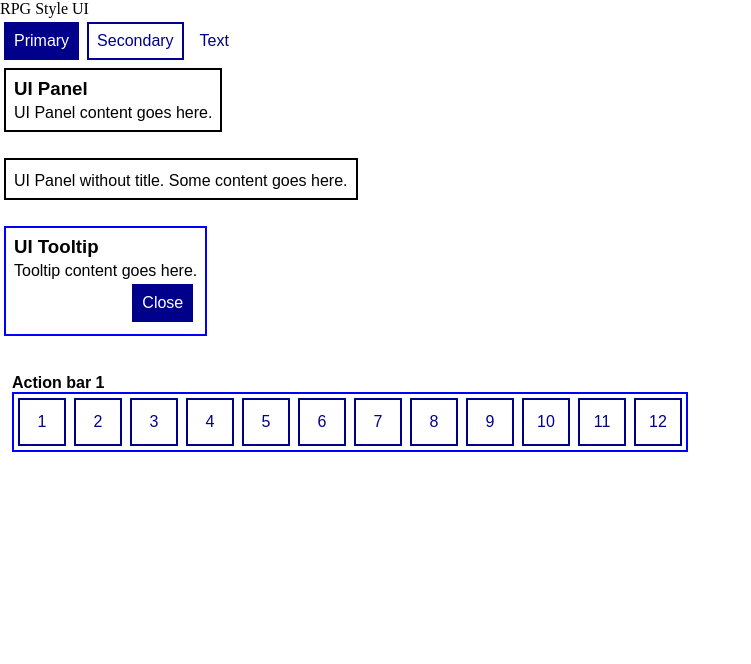
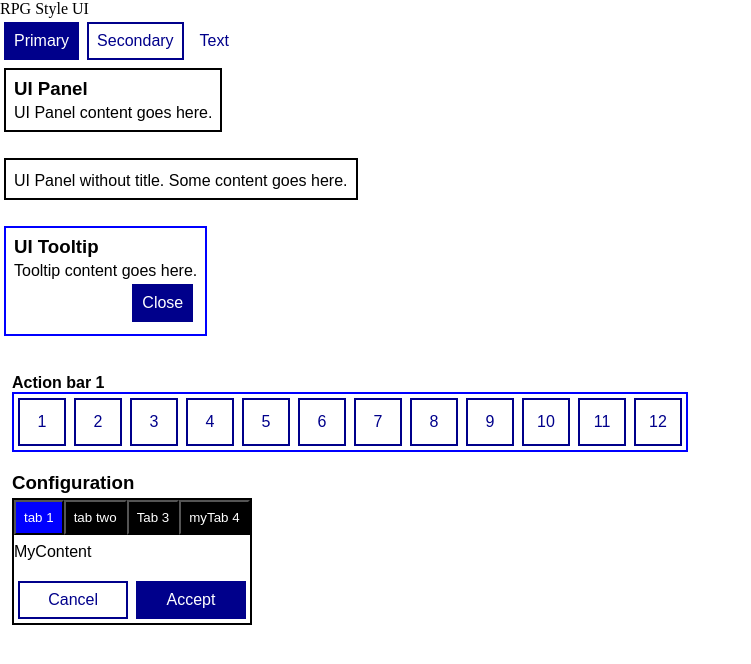
Before and after one commit to vmdharan/rpg-style-ui, a React (Vite) app: page / in a window 1280 px wide. Shown: the top 664 px of the page, without its empty margins (0-751 px from the left). Built offline with nearby package versions, Linux system fonts and the light colour scheme.

Commit message:
Created a tabbed panel component
Created new component UITabbedPanel to show different content based on tab selection.

```diff
--- a/src/App.tsx
+++ b/src/App.tsx
@@ -3,6 +3,7 @@ import UIButton from './components/UIButton';
 import UIPanel from './components/UIPanel';
 import UITooltip from './components/UITooltip';
 import UIActionPanel from './components/UIActionPanel';
+import UITabbedPanel from './components/UITabbedPanel';
 
 const App = () => {
     return (
@@ -26,9 +27,17 @@ const App = () => {
 
             <UIActionPanel title='Action bar 1'
                 buttons={[
-                    {label: '1'}, {label: '2'}, {label: '3'}, {label: '4'}, {label: '5'},
-                    {label: '6'}, {label: '7'}, {label: '8'}, {label: '9'}, {label: '10'},
-                    {label: '11'}, {label: '12'},
+                    { label: '1' }, { label: '2' }, { label: '3' }, { label: '4' }, { label: '5' },
+                    { label: '6' }, { label: '7' }, { label: '8' }, { label: '9' }, { label: '10' },
+                    { label: '11' }, { label: '12' },
+                ]} />
+
+            <UITabbedPanel title='Configuration' tabs={
+                [
+                    { title: 'tab 1', content: <>MyContent</> },
+                    { title: 'tab two', content: <>Some more content</> },
+                    { title: 'Tab 3', content: <>Different content</> },
+                    { title: 'myTab 4', content: <>Same content.</> }
                 ]} />
         </>
     )
--- /dev/null
+++ b/src/components/UITabbedPanel/index.module.scss
@@ -0,0 +1,42 @@
+.ui-tabbed-panel {
+    background-color: white;
+    color: black;
+    border: 2px solid black;
+}
+
+.ui-tabbed-panel-header {
+    margin-bottom: 8px;
+}
+
+.ui-tabbed-panel-header-button {
+    background-color: black;
+    color: white;
+    padding: 8px;
+}
+
+.ui-tabbed-panel-header-button-active {
+    background-color: blue;
+    color: white;
+    padding: 8px;
+}
+
+.ui-tabbed-panel-base {
+    border: none;
+}
+
+.ui-tabbed-panel-content {
+    display: none;
+}
+
+.ui-tabbed-panel-content-active {
+    background-color: white;
+}
+
+.ui-tabbed-panel-actions {
+    display: flex;
+    margin-top: 16px;
+}
+
+.ui-tabbed-panel-actions-button {
+    flex: auto;
+}
--- /dev/null
+++ b/src/components/UITabbedPanel/index.tsx
@@ -0,0 +1,47 @@
+import React, { ReactNode, useCallback, useState } from "react";
+import UIPanel from "../UIPanel";
+import * as styles from './index.module.scss';
+import UIButton from "../UIButton";
+
+type UITabbedPanelPropsType = {
+    title?: string;
+    tabs: UITabbedPanelContentPropsType[];
+};
+
+type UITabbedPanelContentPropsType = {
+    title: string;
+    content: ReactNode;
+}
+
+const UITabbedPanel = (props: UITabbedPanelPropsType) => {
+    const [activeTab, setActiveTab] = useState(0);
+
+    const panelContent = useCallback(() => (
+        <>
+            <div className={styles['ui-tabbed-panel']}>
+                <div className={styles['ui-tabbed-panel-header']}>
+                    {props.tabs.map((tab, index) => (
+                        <button onClick={() => setActiveTab(index)} className={index === activeTab ? styles['ui-tabbed-panel-header-button-active'] : styles['ui-tabbed-panel-header-button']}>{tab.title}</button>
+                    ))}
+                </div>
+
+                {props.tabs.map((tab, index) => (
+                    <div className={index === activeTab ? styles['ui-tabbed-panel-content-active'] : styles['ui-tabbed-panel-content']}>{tab.content}</div>
+                ))}
+
+                <div className={styles['ui-tabbed-panel-actions']}>
+                    <UIButton content="Cancel" variant="secondary" classNames={styles['ui-tabbed-panel-actions-button']} />
+                    <UIButton content="Accept" variant="primary" classNames={styles['ui-tabbed-panel-actions-button']} />
+                </div>
+            </div>
+        </>
+    ), [activeTab]);
+
+    return (
+        <>
+            <UIPanel title={props.title} content={panelContent()} classNames={styles['ui-tabbed-panel-base']} />
+        </>
+    )
+};
+
+export default UITabbedPanel;
```
Also changed, not shown: 1 other file (tests, documents, lock files or other folders).
